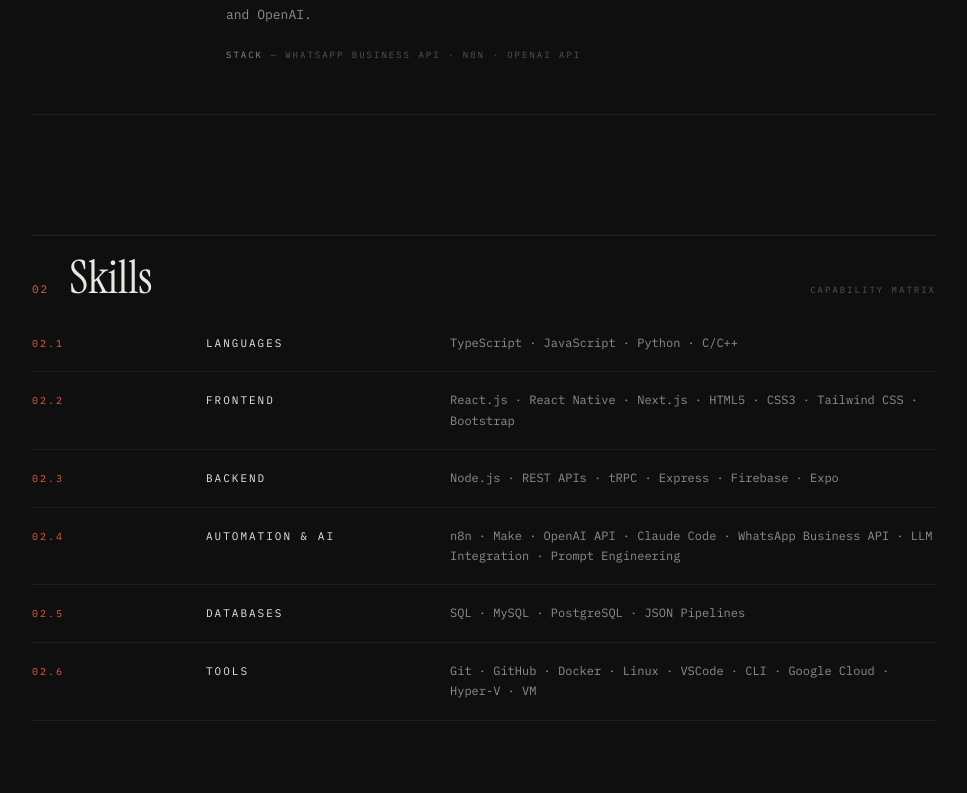
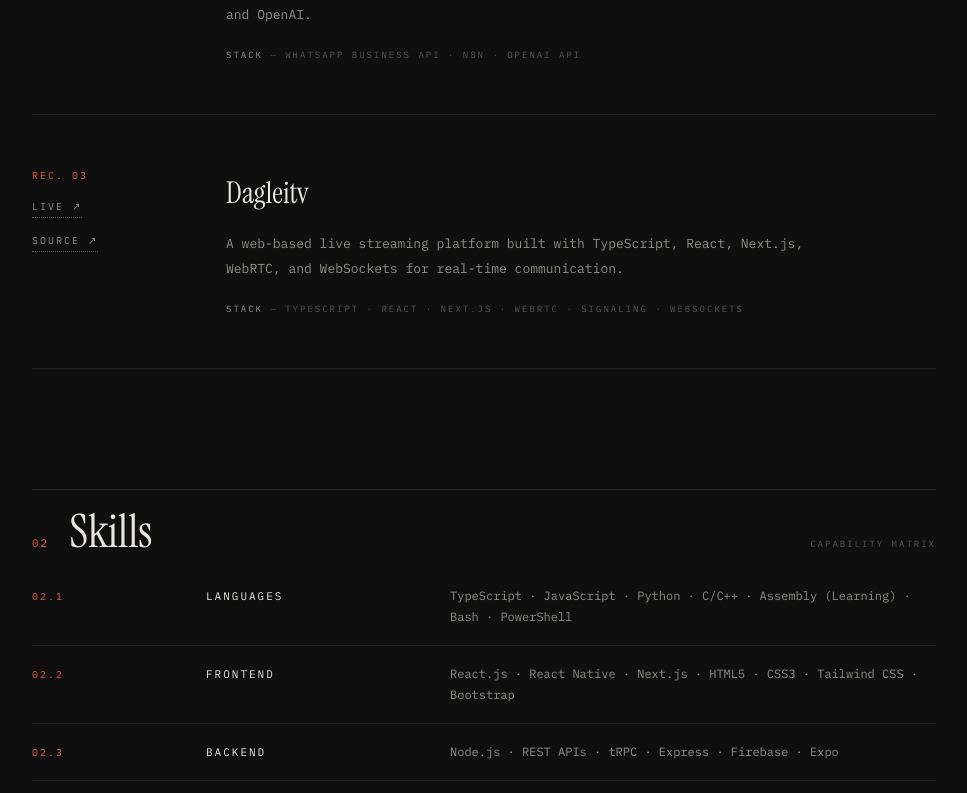
Before and after one commit to danieltwentynine/portfolio-dmc, a React (Vite) app: page / in a window 1280 px wide. Shown: the part 1447-2240 px from the top of the page, without its empty margins (156-1123 px from the left). Built offline with nearby package versions, Linux system fonts and the light colour scheme.

Commit message:
refactor: update README formatting and enhance project metadata; add new project and skills to translations

```diff
--- a/index.html
+++ b/index.html
@@ -6,14 +6,14 @@
     <meta name="theme-color" content="#0f0f10" />
     <meta
       name="description"
-      content="Daniel M Cardoso – Full Stack Developer & Automation Specialist. TypeScript, React, Node.js, n8n. Based in São Paulo, Brazil."
+      content="Daniel M Cardoso – Full Stack Developer & AI Specialist. TypeScript, React, Node.js, n8n. Based in São Paulo, Brazil."
     />
 
     <!-- Open Graph -->
-    <meta property="og:title" content="Daniel M Cardoso – Full Stack Developer & Automation Specialist" />
+    <meta property="og:title" content="Daniel M Cardoso – Full Stack Developer & AI Specialist" />
     <meta
       property="og:description"
-      content="Full Stack Developer and Automation Specialist. TypeScript, React, Node.js, n8n. Based in São Paulo, Brazil."
+      content="Full Stack Developer and AI Specialist. TypeScript, React, Node.js, n8n. Based in São Paulo, Brazil."
     />
     <meta property="og:type" content="website" />
     <meta property="og:url" content="https://portfolio-dmc.vercel.app/" />
@@ -22,10 +22,10 @@
     <!-- Twitter Card -->
     <meta name="twitter:card" content="summary" />
     <meta name="twitter:creator" content="{{X_HANDLE}}" />
-    <meta name="twitter:title" content="Daniel M Cardoso – Full Stack Developer" />
+    <meta name="twitter:title" content="Daniel M Cardoso – Full Stack Developer & AI Specialist" />
     <meta
       name="twitter:description"
-      content="Full Stack Developer specializing in React, TypeScript and Node.js."
+      content="Full Stack Developer and AI Specialist. TypeScript, React, Node.js, n8n. Based in São Paulo, Brazil."
     />
 
     <link rel="preconnect" href="https://fonts.googleapis.com" />
--- a/src/App.tsx
+++ b/src/App.tsx
@@ -13,7 +13,7 @@
   {
     stack: "Python · yt-dlp · Whisper · Ollama",
     github: "https://github.com/danieltwentynine/yt-analyzer",
-    live: null,
+    live: "local",
     corporate: false,
   },
   {
@@ -22,6 +22,12 @@
     live: null,
     corporate: true,
   },
+  {
+    stack: "TypeScript · React · Next.js · WebRTC · Signaling · WebSockets",
+    github: "https://github.com/danieltwentynine/dagleitv",
+    live: "https://dagleitv.vercel.app/",
+    corporate: false,
+  }
 ];
 
 function useActiveChapter() {
--- a/src/i18n/translations.ts
+++ b/src/i18n/translations.ts
@@ -41,13 +41,26 @@
         description:
           "End-to-end WhatsApp pipeline: daily deliverable updates, event announcements, and birthday messages via WhatsApp Business API, n8n, and OpenAI.",
       },
+      {
+        title: "Dagleitv",
+        description:
+          "A web-based live streaming platform built with TypeScript, React, Next.js, WebRTC, and WebSockets for real-time communication.",
+      }
     ],
     skillsName: "Skills",
     skillsSub: "Capability Matrix",
     skillCategories: [
       {
         name: "Languages",
-        items: ["TypeScript", "JavaScript", "Python", "C/C++"],
+        items: [
+          "TypeScript",
+          "JavaScript",
+          "Python",
+          "C/C++",
+          "Assembly (Learning)",
+          "Bash",
+          "PowerShell"
+        ],
       },
       {
         name: "Frontend",
@@ -69,12 +82,14 @@
         name: "Automation & AI",
         items: [
           "n8n",
-          "Make",
-          "OpenAI API",
+          "ChatGPT Codex",
           "Claude Code",
           "WhatsApp Business API",
           "LLM Integration",
           "Prompt Engineering",
+          "Multi-agent Workflows",
+          "Agent-based Automation",
+          "RAG (Retrieval-Augmented Generation)"
         ],
       },
       {
@@ -173,13 +188,18 @@
         description:
           "Pipeline de automação via WhatsApp: resumos de entregas diários, avisos de eventos e aniversários via WhatsApp Business API, n8n e OpenAI.",
       },
+      {
+        title: "Dagleitv",
+        description:
+          "Plataforma web de streaming ao vivo construída com TypeScript, React, Next.js, WebRTC e WebSockets para comunicação em tempo real.",
+      }
     ],
     skillsName: "Habilidades",
     skillsSub: "Matriz de Capacidades",
     skillCategories: [
       {
         name: "Linguagens",
-        items: ["TypeScript", "JavaScript", "Python", "C/C++"],
+        items: ["TypeScript", "JavaScript", "Python", "C/C++", "Assembly (Aprendizado)", "Bash", "PowerShell"],
       },
       {
         name: "Frontend",
@@ -201,12 +221,14 @@
         name: "Automação & IA",
         items: [
           "n8n",
-          "Make",
-          "OpenAI API",
+          "ChatGPT Codex",
           "Claude Code",
           "WhatsApp Business API",
           "Integração LLM",
           "Prompt Engineering",
+          "Workflows Multi-agente",
+          "Automação Baseada em Agentes",
+          "RAG (Geração Aumentada por Recuperação)"
         ],
       },
       {
```
Also changed, not shown: public/robots.txt, 1 other file (tests, documents, lock files or other folders).
